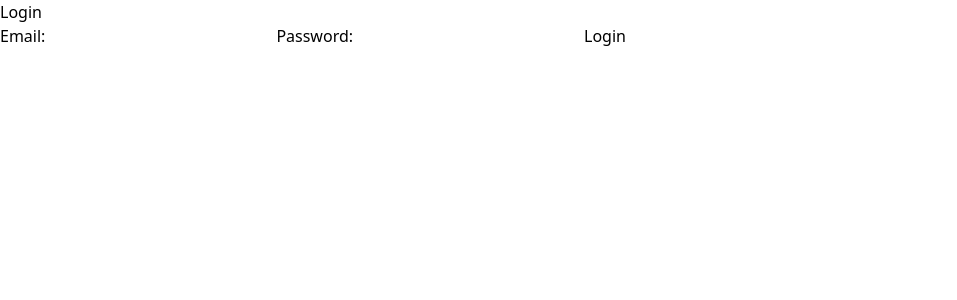
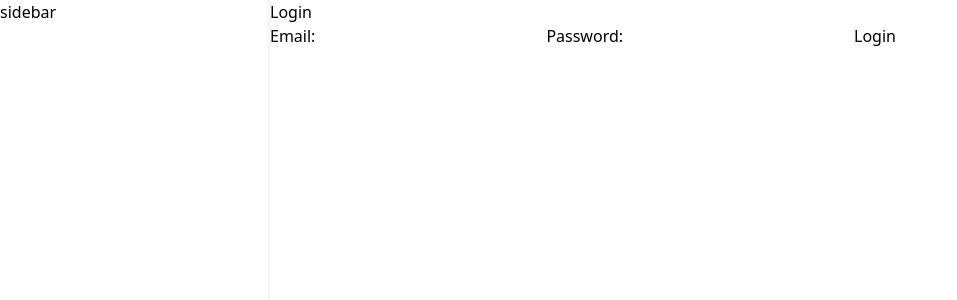
Before and after one commit to subham-tandukar/Next-job, a Next.js app: page /login in a window 1280 px wide. Shown: the top 300 px of the page, without its empty margins (0-957 px from the left). Built offline with nearby package versions, Linux system fonts and the light colour scheme; no server answers.

Commit message:
main layout pushed

```diff
--- a/src/app/layout.jsx
+++ b/src/app/layout.jsx
@@ -1,6 +1,7 @@
 import localFont from "next/font/local";
 import "./globals.css";
 import SessionProviderWrapper from "@/components/admin/sessionProvider";
+import AdminLayout from "@/components/admin/layout";
 
 const geistSans = localFont({
   src: "./fonts/GeistVF.woff",
@@ -24,7 +25,9 @@ export default function RootLayout({ children }) {
       <body
         className={`${geistSans.variable} ${geistMono.variable} antialiased`}
       >
-        <SessionProviderWrapper>{children}</SessionProviderWrapper>
+        <SessionProviderWrapper>
+          <AdminLayout>{children}</AdminLayout>
+        </SessionProviderWrapper>
       </body>
     </html>
   );
```
